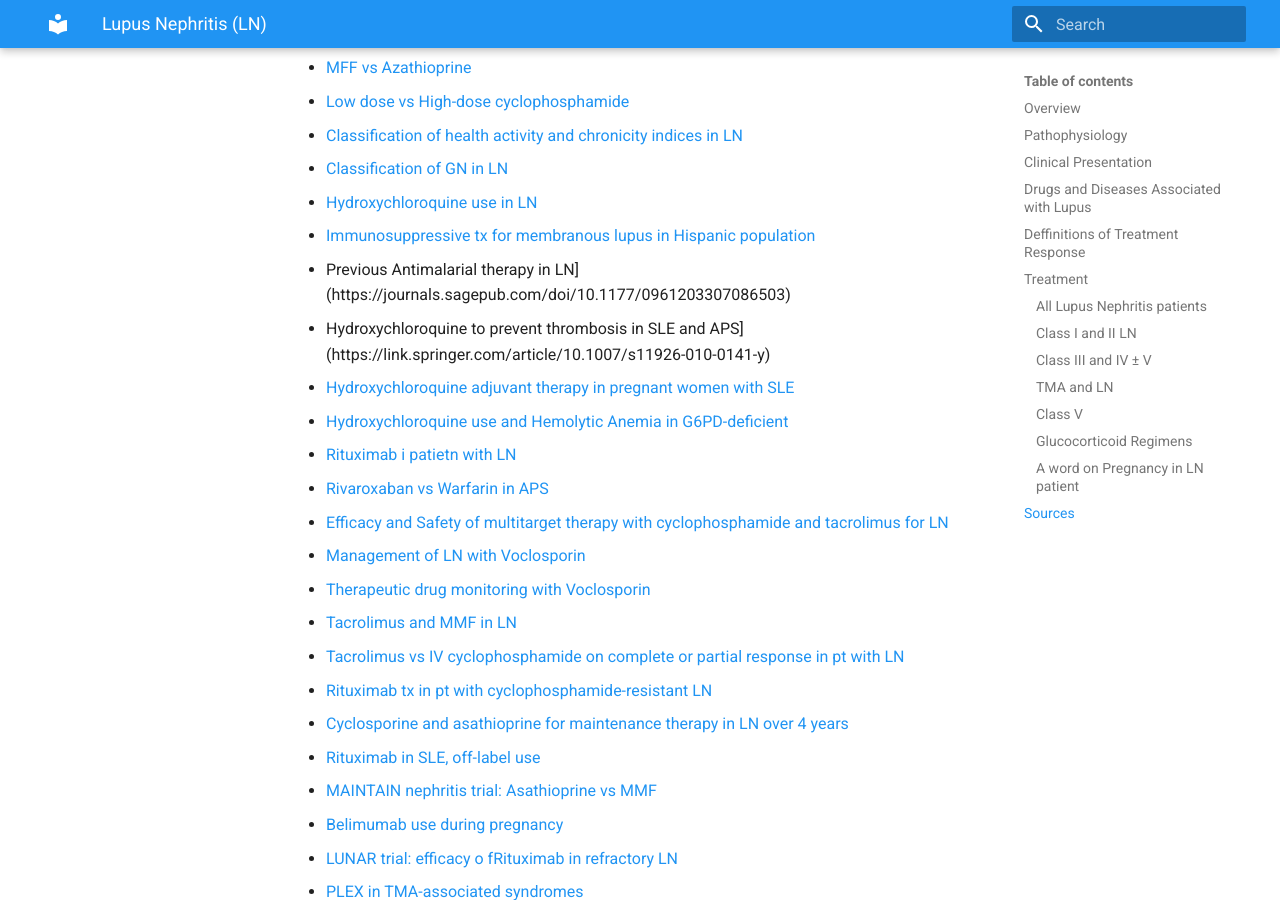
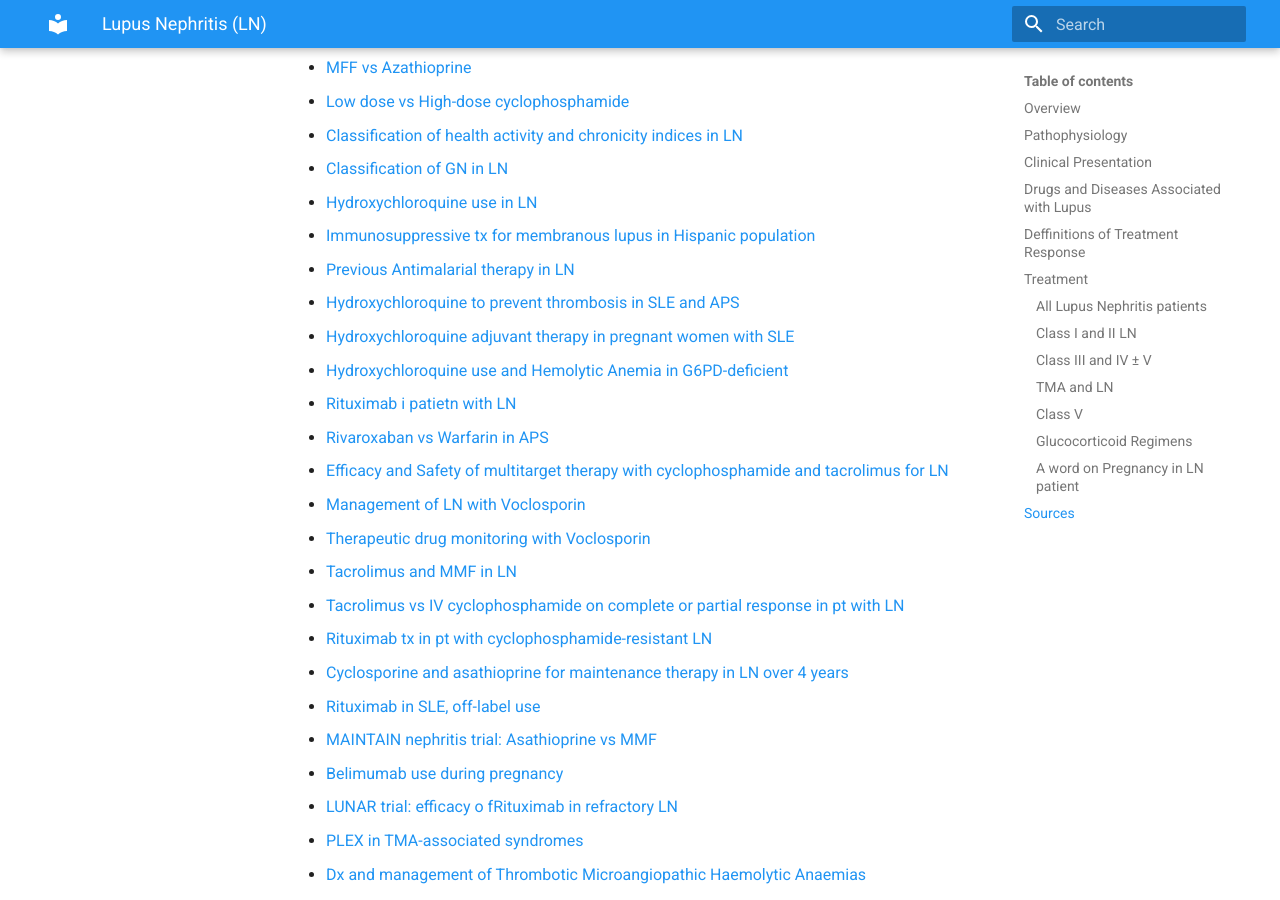
Before and after one commit to TTUNEPH2025/GN, an MkDocs documentation site: the page built from docs/Lupus.md, in a window 1280 px wide and 900 px high, scrolled down 9465 px. Built offline with MkDocs 1.6.1 and Material for MkDocs 9.7.7, drawn with Linux system fonts in a browser that asks for light colours.

Commit message:
Update Lupus.md

```diff
--- a/docs/Lupus.md
+++ b/docs/Lupus.md
@@ -352,8 +352,8 @@ flowchart TB
   * [Classification of GN in LN](https://www.scopus.com/pages/publications/0942265440)
   * [Hydroxychloroquine use in LN](https://journals.sagepub.com/doi/10.1191/0961203306lu2313oa)
   * [Immunosuppressive tx for membranous lupus in Hispanic population](https://link.springer.com/article/10.1007/s10067-016-3366-y)
-  * Previous Antimalarial therapy in LN](https://journals.sagepub.com/doi/10.1177/0961203307086503)
-  * Hydroxychloroquine to prevent thrombosis in SLE and APS](https://link.springer.com/article/10.1007/s11926-010-0141-y)
+  * [Previous Antimalarial therapy in LN](https://journals.sagepub.com/doi/10.1177/0961203307086503)
+  * [Hydroxychloroquine to prevent thrombosis in SLE and APS](https://link.springer.com/article/10.1007/s11926-010-0141-y)
   * [Hydroxychloroquine adjuvant therapy in pregnant women with SLE](https://www.scopus.com/pages/publications/85045080506)
   * [Hydroxychloroquine use and Hemolytic Anemia in G6PD-deficient](https://acrjournals.onlinelibrary.wiley.com/doi/epdf/10.1002/acr.23296)
   * [Rituximab i patietn with LN](https://onlinelibrary.wiley.com/doi/10.1002/art.34359)
```
